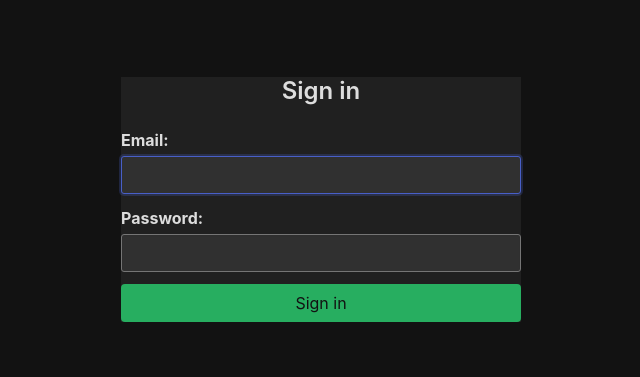
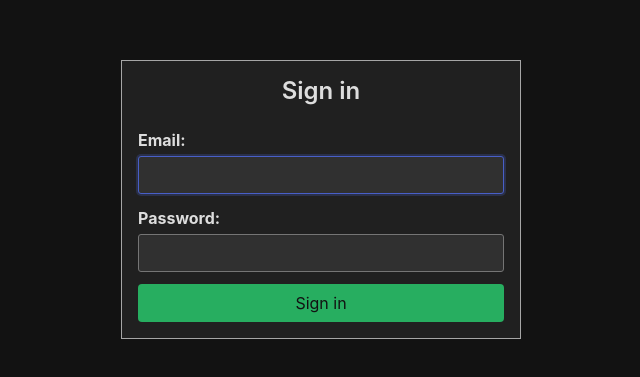
Before and after one commit to moroz/unter-eats-dashboard, a React (Vite) app: page /sign-in in a window 1280 px wide. Shown: the part 201-578 px from the top of the page, without its empty margins (319-959 px from the left). Built offline with nearby package versions, Linux system fonts and the light colour scheme; no server answers.

Commit message:
Better styling for order and login cards

```diff
--- a/src/views/dashboard/OrderCard/OrderCard.module.sass
+++ b/src/views/dashboard/OrderCard/OrderCard.module.sass
@@ -4,4 +4,8 @@
   color: $emphasis-color
 
 .order
-  align-self: flex-start
+  display: flex
+  flex-direction: column
+
+.content
+  flex: 1
--- a/src/views/dashboard/OrderCard/index.tsx
+++ b/src/views/dashboard/OrderCard/index.tsx
@@ -12,6 +12,7 @@ interface Props {
 const OrderCard: React.FC<Props> = ({ order }) => {
   return (
     <Card className={styles.order}>
+      <div className={styles.content}>
         <p>{compactTime(order.paidAt!)}</p>
         <p>
           {order.firstName} {order.lastName} &lt;{order.email}&gt;,{" "}
@@ -30,6 +31,7 @@ const OrderCard: React.FC<Props> = ({ order }) => {
             </li>
           ))}
         </ul>
+      </div>
       <button className="button is-fullwidth is-success mt-4">
         Order fulfilled
       </button>
--- a/src/views/unauthenticated/LoginPage/index.tsx
+++ b/src/views/unauthenticated/LoginPage/index.tsx
@@ -5,6 +5,7 @@ import React, { useCallback } from "react";
 import { useForm } from "react-hook-form";
 import { useNavigate } from "react-router-dom";
 import Layout from "../Layout";
+import { Card } from "@components";
 
 interface Props {}
 
@@ -24,6 +25,7 @@ const LoginPage: React.FC<Props> = () => {
 
   return (
     <Layout title="Login">
+      <Card>
         <FormWrapper {...methods} onSubmit={onSubmit}>
           <h1 className="title is-4 has-text-centered">Sign in</h1>
           {loading && <div className="notification">Signing in...</div>}
@@ -53,6 +55,7 @@ const LoginPage: React.FC<Props> = () => {
             Sign in
           </SubmitButton>
         </FormWrapper>
+      </Card>
     </Layout>
   );
 };
```
Lines whose indentation alone changed are shown as unchanged.
